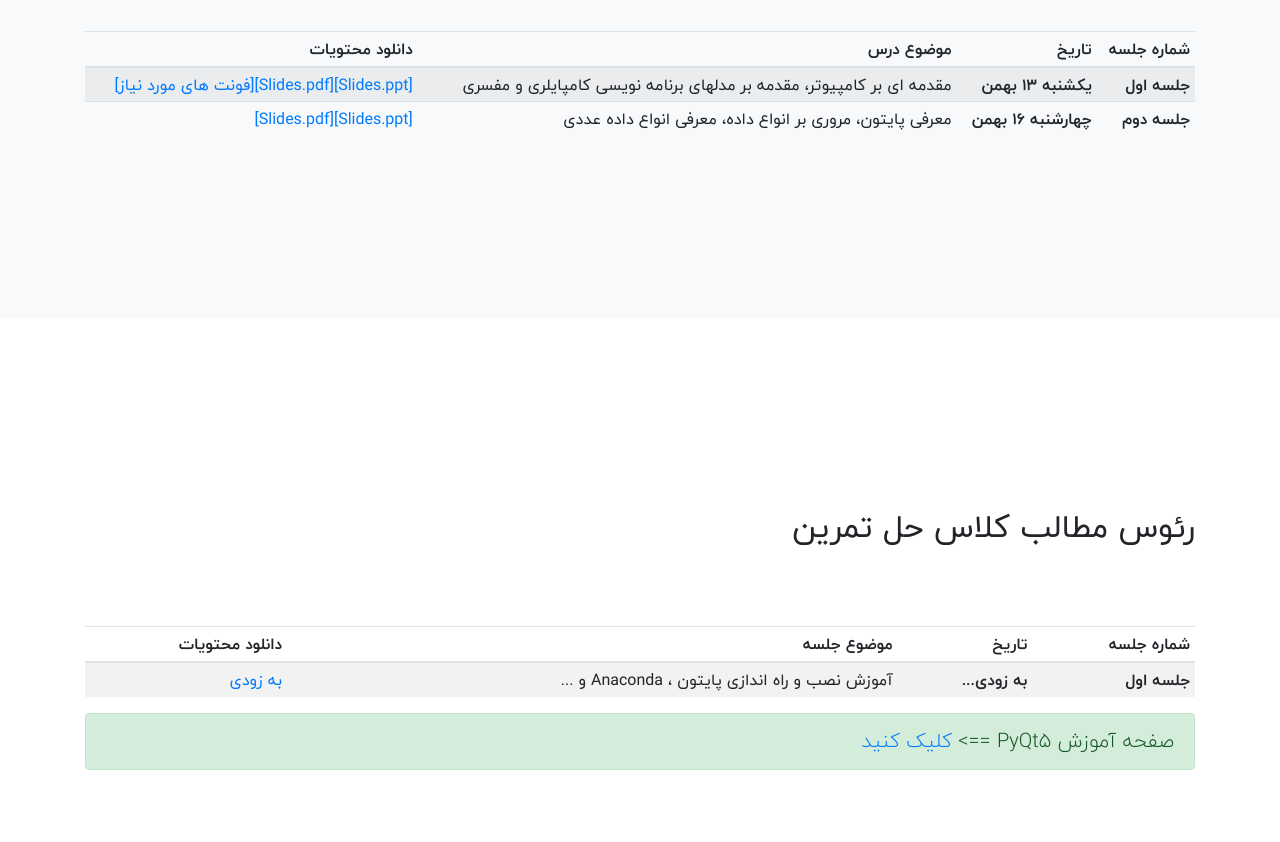
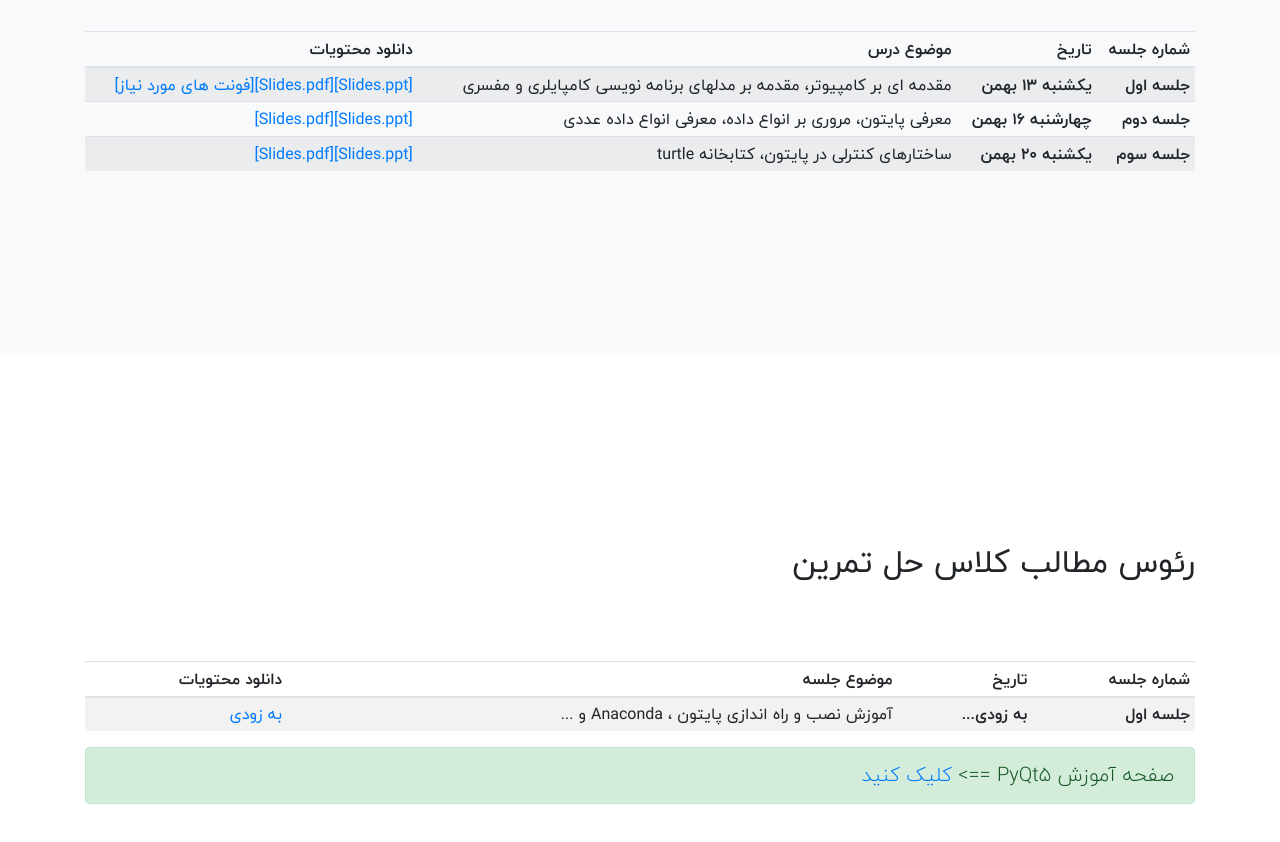
Before and after one commit to Sadegh28/AP98992, a plain HTML site: page syllabus.html in a window 1280 px wide. Shown: the part 1900-2742 px from the top of the page. Drawn offline with Linux system fonts and the light colour scheme.

Commit message:
"Lecture3"

```diff
--- a/syllabus.html
+++ b/syllabus.html
@@ -174,7 +174,14 @@
 						<th>  چهارشنبه 16 بهمن</th>
 						<td>معرفی پایتون، مروری بر انواع داده، معرفی انواع داده عددی</td>
 						<td><a href="Slides/Lecture2(Python Basics).pptx"">[Slides.ppt]</a><a href="Slides/Lecture2(Python Basics).pdf">[Slides.pdf]</a></td>
-					  </tr>
+					</tr>
+
+					<tr>
+						<th scope="row">جلسه سوم</th>
+						<th>  یکشنبه 20 بهمن</th>
+						<td>ساختارهای کنترلی در پایتون، کتابخانه turtle</td>
+						<td><a href="Slides/Lecture3(Control Structures).pptx"">[Slides.ppt]</a><a href="Slides/Lecture3(Control Structures).pdf">[Slides.pdf]</a></td>
+					</tr>
 				  </tbody>
 				</table>
 
```
Also changed, not shown: 2 other files.
